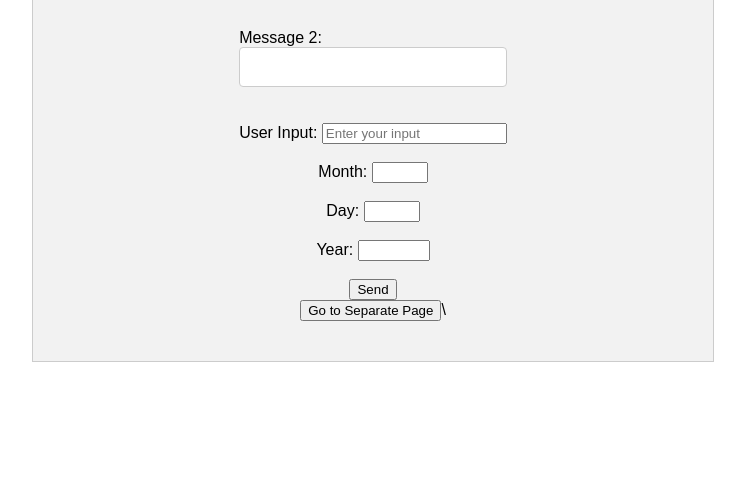
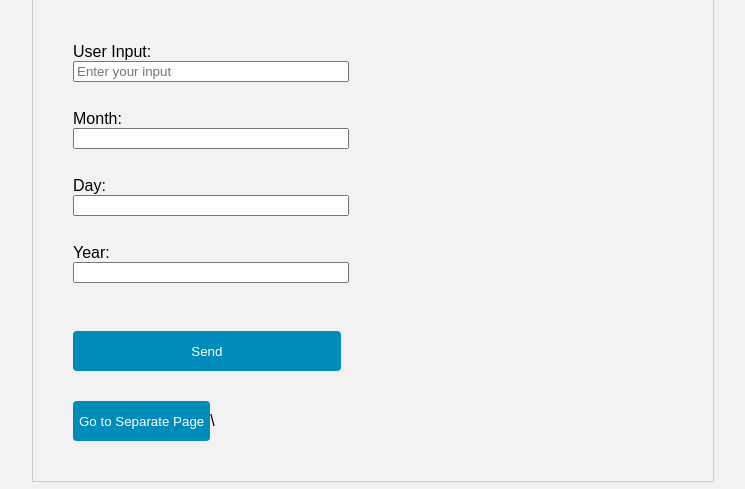
Before and after one commit to IncumbentPROGRESSIVE/TrapperKeeper, a plain HTML site: page index.html in a window 1280 px wide. Shown: the part 311-800 px from the top of the page, without its empty margins (267-1012 px from the left). Drawn offline with Linux system fonts and the light colour scheme.

Commit message:
Update styles.css
update

```diff
--- a/styles.css
+++ b/styles.css
@@ -2,23 +2,51 @@ body {
   margin: 0;
   padding: 0;
   font-family: Arial, sans-serif;
+  display: flex;
+  justify-content: center;
+  align-items: center;
+  height: 100vh;
+  background-color: #f2f2f2;
 }
 
-.container, .form-container {
+.container {
   width: 80%;
+  max-width: 600px;
   margin: 20px auto;
-  padding: 20px;
-  border: 1px solid #ccc;
+  border-radius: 5px;
+  box-shadow: 0px 0px 20px rgba(0, 0, 0, 0.1);
+  background-color: #ffffff;
   text-align: center;
 }
 
-
-
 .form-container {
-  background-color: #f2f2f2;
+  width: 100%;
+  padding: 20px;
+  border: 1px solid #ccc;
+  text-align: left;
   display: flex;
   flex-direction: column;
-  align-items: center;
+  align-items: start;
+  background-color: #f2f2f2;
+}
+
+.form-container label, .form-container input, .message-box-container label, .message-box-container input {
+  width: 100%;
+  margin-bottom: 10px;
+}
+
+input[type=submit], button {
+  margin-top: 20px;
+  height: 40px;
+  background-color: #008CBA;
+  color: white;
+  border: none;
+  border-radius: 4px;
+  cursor: pointer;
+}
+
+input[type=submit]:hover, button:hover {
+  background-color: #007B9A;
 }
 
 @media (max-width: 768px) {
```
